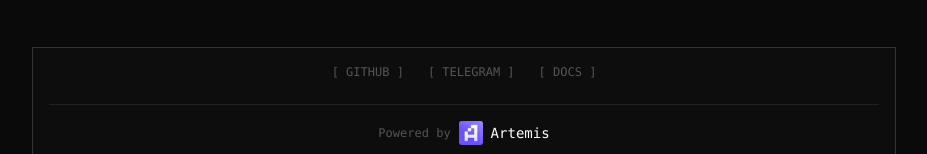
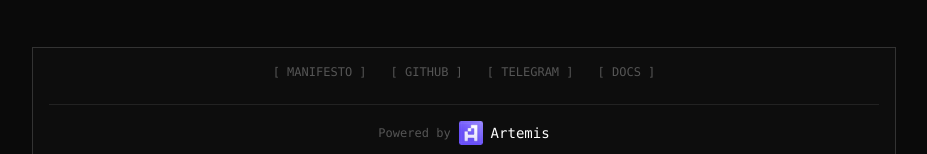
Before and after one commit to Artemis-xyz/BladeRunners-x402, a Next.js app in the folder web/: page / in a window 1280 px wide. Shown: the part 1641-1795 px from the top of the page, without its empty margins (176-1103 px from the left). Built offline with nearby package versions, Linux system fonts and the light colour scheme; no server answers.

Commit message:
feat: add MANIFESTO link to footer
Adds [ MANIFESTO ] link to the left of [ GITHUB ]

```diff
--- a/web/app/page.tsx
+++ b/web/app/page.tsx
@@ -53,6 +53,13 @@ export default async function Home() {
       <footer className="mt-12 border border-[#333] bg-[#0d0d0d] p-4">
         <div className="flex flex-wrap justify-center gap-x-6 gap-y-2 text-xs font-mono">
           <a
+            href="https://github.com/Artemis-xyz/BladeRunners-x402/blob/main/MANIFESTO.md"
+            className="text-[#555] hover:text-[#00ff88] transition-colors"
+            target="_blank"
+          >
+            [ MANIFESTO ]
+          </a>
+          <a
             href="https://github.com/Artemis-xyz/BladeRunners-x402"
             className="text-[#555] hover:text-[#00ff88] transition-colors"
             target="_blank"
```
